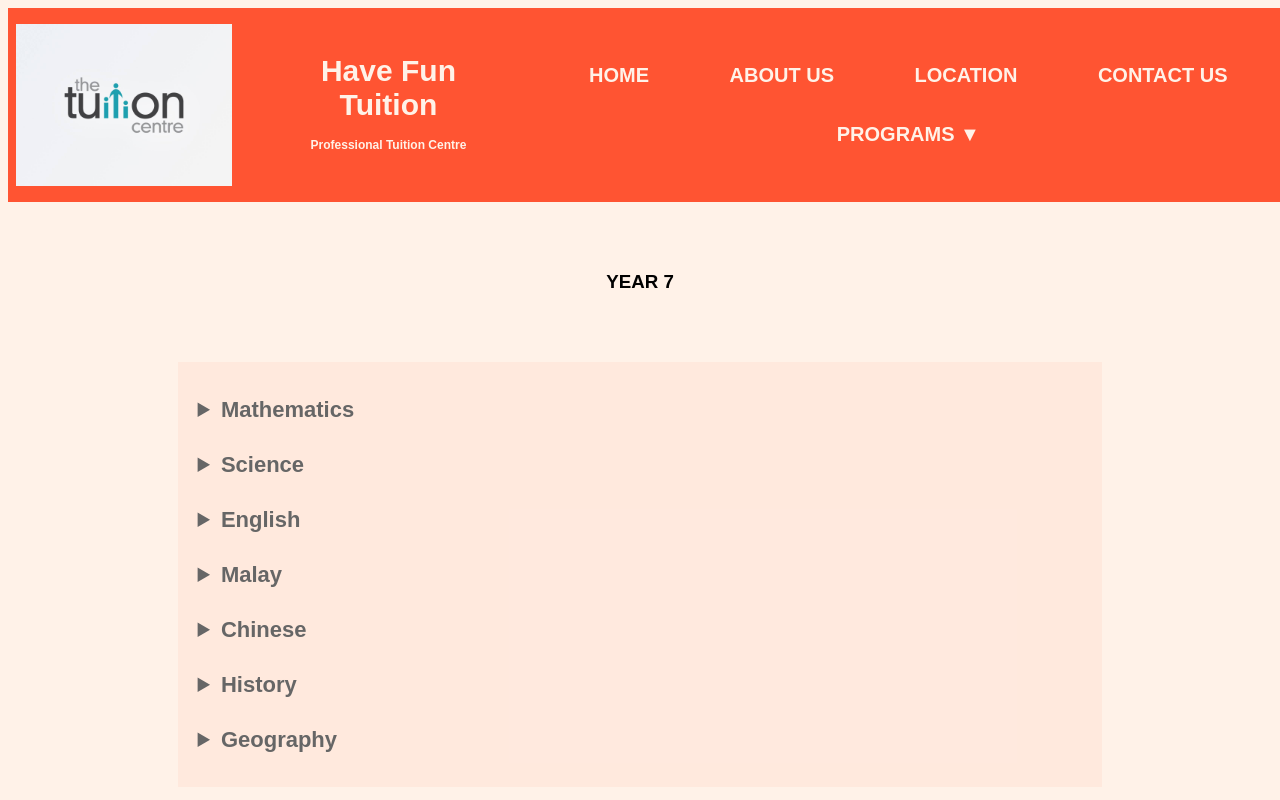
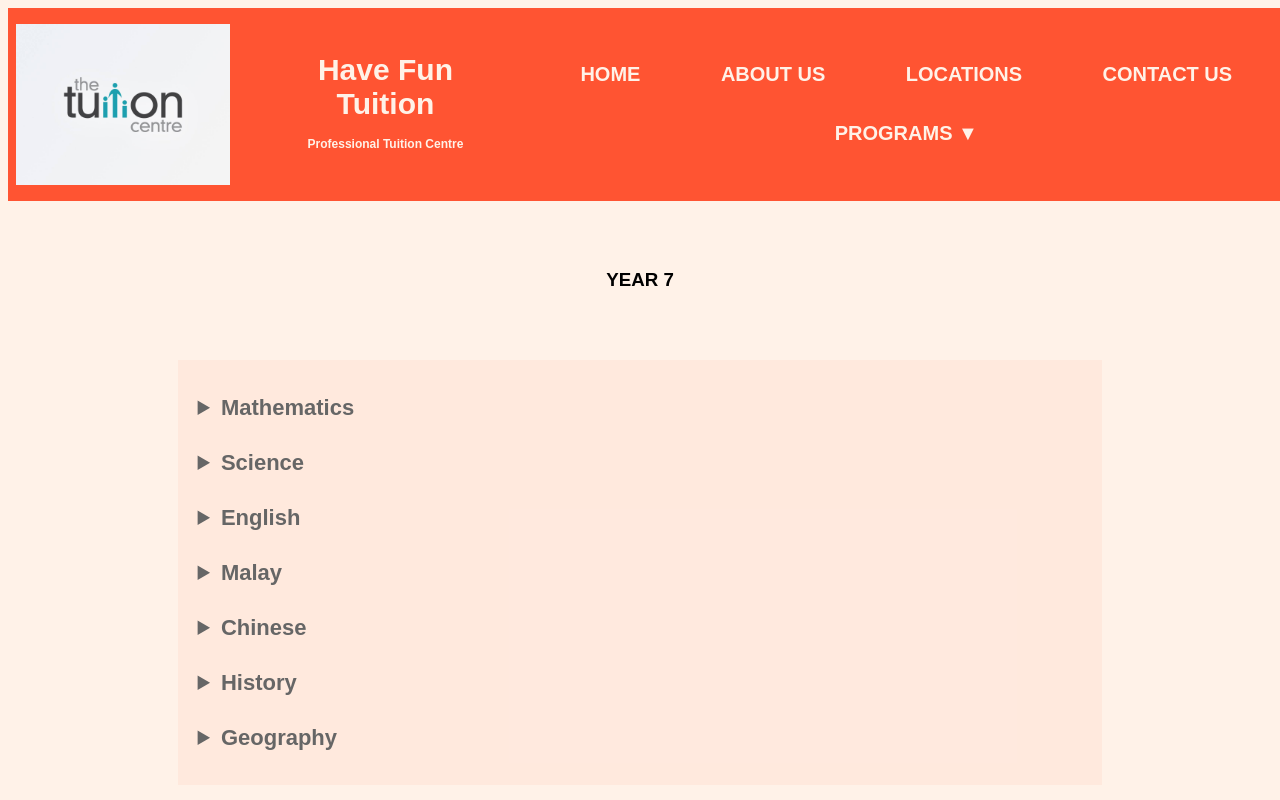
Before and after one commit to joeaa223/BIT102-Assignment2, a plain HTML site: page year7.html in a window 1280 px wide. Shown: the top 800 px of the page. Drawn offline with Linux system fonts and the light colour scheme.

Commit message:
Update year7.html
Signed-off-by: eujinnnn <138985217+eujinnnn@users.noreply.github.com>

```diff
--- a/year7.html
+++ b/year7.html
@@ -32,7 +32,7 @@
                 <ul>
                     <li><a href="index.html">Home</a></li>
                     <li><a href="aboutus.html">About Us</a></li>
-                    <li><a href="locations.html">Location</a></li>
+                    <li><a href="locations.html">Locations</a></li>
                     <li><a href="contactus.html">Contact Us</a></li>
                     <li><a href="programs.html">Programs ▼</a>
                         <ul class="dropdown">
```
